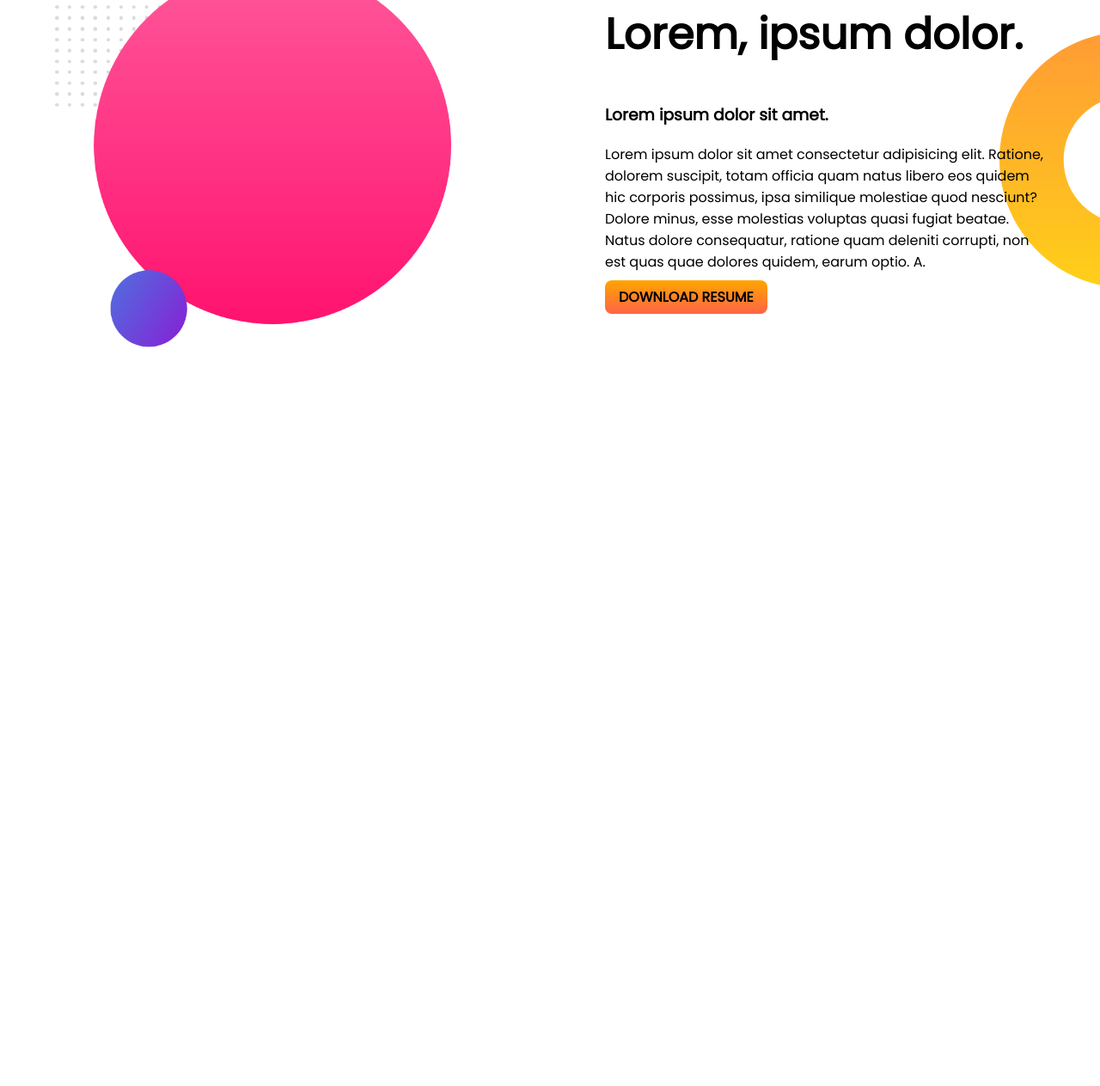
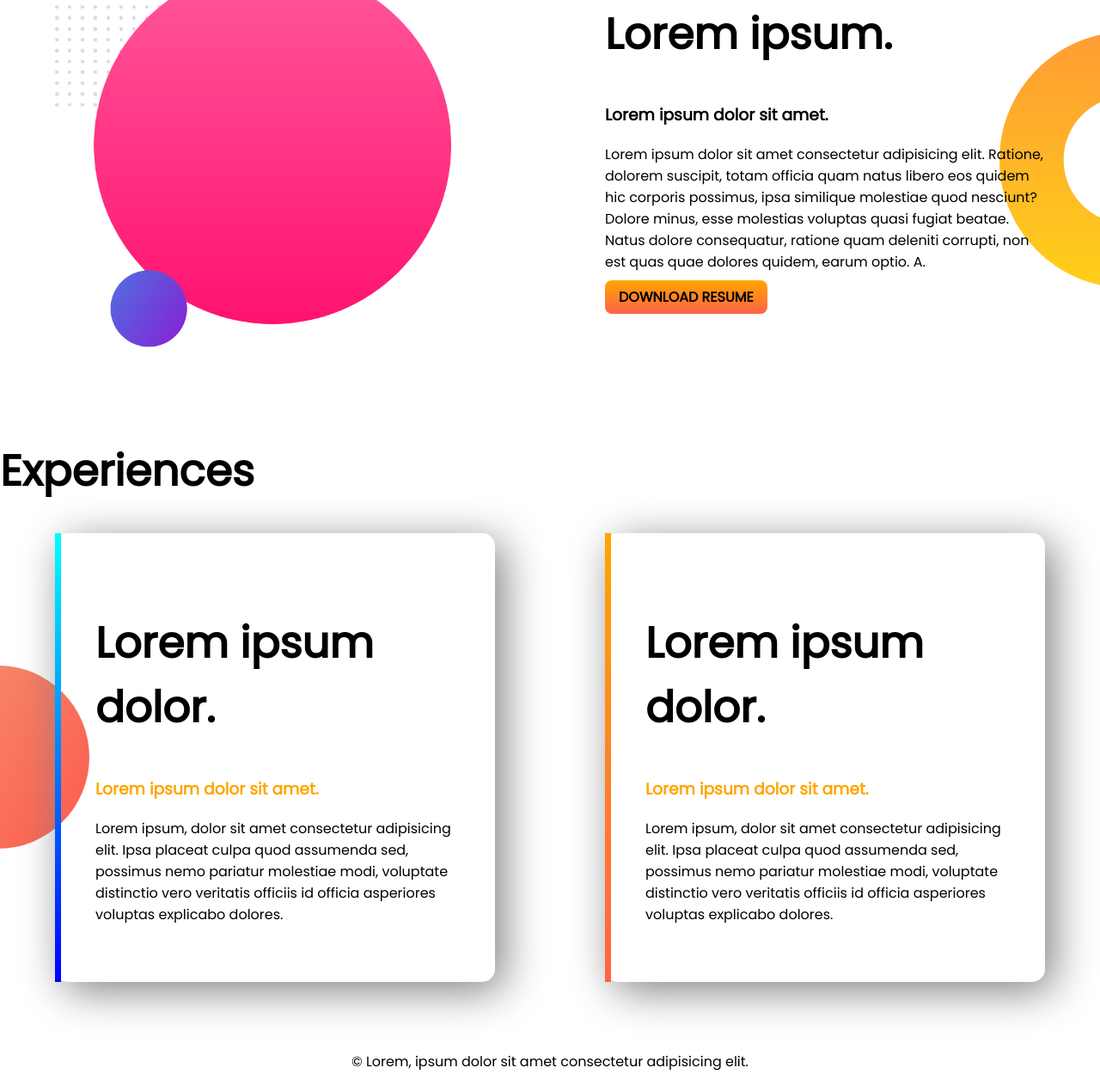
Before and after one commit to RKZeebon/portfolio-demo, a plain HTML site: page index.html in a window 1280 px wide. Shown: the part 677-1940 px from the top of the page at 86% size. Before the commit the page ends 1188 px from the top, so only its background shows below. Drawn offline with Linux system fonts and the light colour scheme.

Commit message:
bottom and footer added

```diff
--- a/index.html
+++ b/index.html
@@ -35,7 +35,7 @@
             <img src="images/my-bg2.png" alt="">
         </div>
         <div class="half-space">
-            <h1>Lorem, ipsum dolor.</h1>
+            <h1>Lorem ipsum.</h1>
             <h3>Lorem ipsum dolor sit amet.</h3>
             <p>Lorem ipsum dolor sit amet consectetur adipisicing elit. Ratione, dolorem suscipit, totam officia quam
                 natus libero eos quidem hic corporis possimus, ipsa similique molestiae quod nesciunt? Dolore minus,
@@ -45,9 +45,32 @@
         </div>
 
     </section>
+    <div>
+        <h1 id="ex">Experiences</h1>
+    </div>
+
+    <section class="bottom">
+        <div id="ex1" class="half-space">
+            <h1>Lorem ipsum dolor.</h1>
+            <h3 class="moto">Lorem ipsum dolor sit amet.</h3>
+            <p>Lorem ipsum, dolor sit amet consectetur adipisicing elit. Ipsa placeat culpa quod assumenda sed, possimus
+                nemo pariatur molestiae modi, voluptate distinctio vero veritatis officiis id officia asperiores
+                voluptas explicabo dolores.</p>
+        </div>
+        <div id="ex2" class="half-space">
+            <h1>Lorem ipsum dolor.</h1>
+            <h3 class="moto">Lorem ipsum dolor sit amet.</h3>
+            <p>Lorem ipsum, dolor sit amet consectetur adipisicing elit. Ipsa placeat culpa quod assumenda sed, possimus
+                nemo pariatur molestiae modi, voluptate distinctio vero veritatis officiis id officia asperiores
+                voluptas explicabo dolores.</p>
+
+        </div>
+    </section>
 
 
-
+    <footer>
+        <p>© Lorem, ipsum dolor sit amet consectetur adipisicing elit.</p>
+    </footer>
 
 
 </body>
--- a/style.css
+++ b/style.css
@@ -45,3 +45,46 @@ span{
     background-repeat: no-repeat;
     background-position: right;
 }
+
+
+.bottom{
+    display: flex;
+    background-image: url(images/exp-bg.png);
+    background-repeat: no-repeat;
+    background-position: left;
+}
+
+#ex{
+    margin-bottom: -30px;
+
+}
+.moto{
+    color: orange;
+}
+.bottom .half-space{
+    width: 40%;
+    margin: 5%;
+    box-shadow: 10px 10px 50px gray;
+    padding: 50px 40px;
+    border-radius: 15px;
+
+}
+#ex1{
+    border-left: 7px solid;
+    border-image: linear-gradient(cyan, blue);
+    border-image-slice: 1;
+
+}
+
+#ex2{
+    border-left: 7px solid;
+    border-image: linear-gradient(orange, tomato);
+    border-image-slice: 1;
+
+}
+
+
+
+footer{
+    text-align: center;
+}
```
